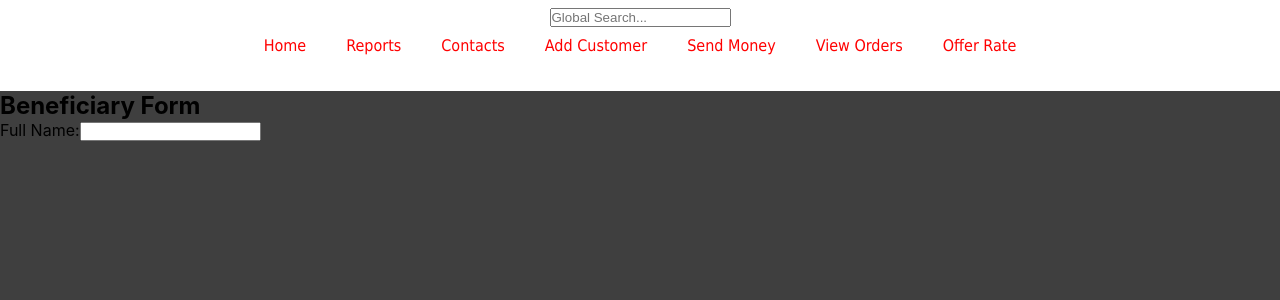
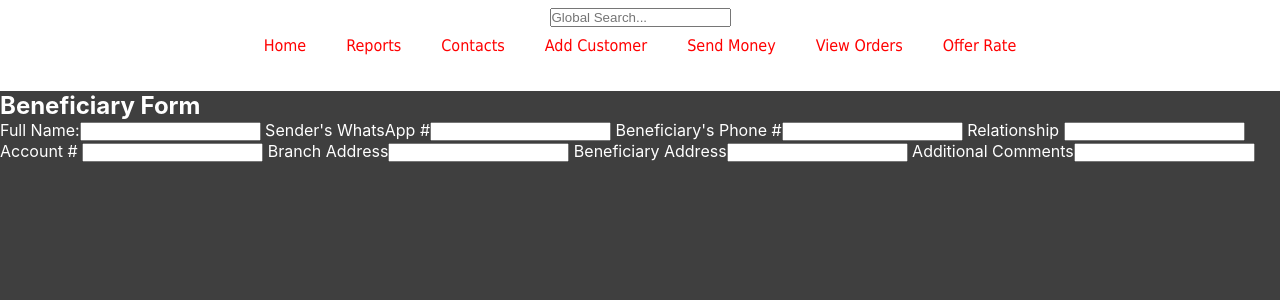
Before and after one commit to Git-Ge0rge/MegaMoneyExchange, a React (Create React App) app in the folder mme-website/: page /view-customer/1 in a window 1280 px wide. Shown: the top 300 px of the page. Built offline with nearby package versions, Linux system fonts and the light colour scheme.

Commit message:
beneficiary form setup

```diff
--- a/mme-website/src/components/BeneficiaryForm/BeneficiaryForm.jsx
+++ b/mme-website/src/components/BeneficiaryForm/BeneficiaryForm.jsx
@@ -7,7 +7,7 @@ function BenefiecaryForm(props) {
     const [senderWhatsApp, setSenderWhatsApp] = useState("");
     const [beneficiaryPhoneNo, setBeneficiaryPhoneNo] = useState("");
     const [relation, setRelation] = useState("");
-    const [AccountNo, setAccountNo] = useState("");
+    const [accountNo, setAccountNo] = useState("");
     const [branchAddress, setBranchAddress] = useState("");
     const [beneficiaryAddress, setBeneficiaryAddress] = useState("");
     const [additionalComments, setAdditionalComments] = useState("");
@@ -16,13 +16,69 @@ function BenefiecaryForm(props) {
     <div className='beneficiary-form'>
      <h2>Beneficiary Form</h2>
         <form>
-            <label>Full Name:</label>
+          <label>Full Name:</label>
             <input
-          type="text"
-          required
-          value={fullName.toUpperCase()}
-          onChange={(e) => setFullName(e.target.value)}
-        />
+            type="text"
+            required
+            value={fullName}
+            onChange={(e) => setFullName(e.target.value)}
+            />
+
+          <label> Sender's WhatsApp #</label>
+            <input
+            type="number"
+            required
+            value={senderWhatsApp}
+            onChange={(e) => setSenderWhatsApp(e.target.value)}
+            />
+
+          <label> Beneficiary's Phone #</label>
+            <input
+            type="number"
+            required
+            value={beneficiaryPhoneNo}
+            onChange={(e) => setBeneficiaryPhoneNo(e.target.value)}
+            />
+
+          <label> Relationship </label>
+            <input
+            type="text"
+            required
+            value={relation}
+            onChange={(e) => setRelation(e.target.value)}
+            />
+
+          <label> Account # </label>
+            <input
+            type="text"
+            required
+            value={accountNo}
+            onChange={(e) => setAccountNo(e.target.value)}
+            />
+
+          <label> Branch Address</label>
+            <input
+            type="text"
+            required
+            value={branchAddress}
+            onChange={(e) => setBranchAddress(e.target.value)}
+            />
+
+          <label> Beneficiary Address</label>
+            <input
+            type="text"
+            required
+            value={beneficiaryAddress}
+            onChange={(e) => setBeneficiaryAddress(e.target.value)}
+            />
+
+          <label> Additional Comments</label>
+            <input
+            type="text"
+            required
+            value={additionalComments.toUpperCase()}
+            onChange={(e) => setAdditionalComments(e.target.value)}
+            />
 
         </form>
 
--- a/mme-website/src/components/BeneficiaryForm/BeneficiaryForms.css
+++ b/mme-website/src/components/BeneficiaryForm/BeneficiaryForms.css
@@ -0,0 +1,3 @@
+body{
+    color:white;
+}
--- a/mme-website/src/pages/AdminHome/AdminHome.css
+++ b/mme-website/src/pages/AdminHome/AdminHome.css
@@ -10,13 +10,13 @@
 
 .top-tables-homepage{
     background: white;
-    margin: 1rem;
+    margin: 10rem;
     border: 10rem;
 }
 
 .top-tables-homepage2{
     background: blue;
-    margin: 1rem;
+    margin: 50rem;
     border: 10rem;
 
 }
--- a/mme-website/src/pages/App/App.js
+++ b/mme-website/src/pages/App/App.js
@@ -19,7 +19,7 @@ function App() {
         <Route path="/" element={<AdminHome/>}/>
         <Route path="reports" element={<ReportsAdmin/>}/>
         <Route path="contacts" element={<ContactsAdmin/>}/>
-        <Route path="view-customer/:id" element={<BeneficiaryForm/>}/>
+        <Route path="view-customer/:id" element={<ViewCustomerAdmin/>}/>
         <Route path="add-customer" element={<AddCustomerAdmin/>}/>
         <Route path="send-money" element={<SendMoneyAdmin/>}/>
         <Route path="view-orders" element={<ViewOrdersAdmin/>}/>
--- a/mme-website/src/pages/ViewCustomerAdmin/ViewCustomerAdmin.jsx
+++ b/mme-website/src/pages/ViewCustomerAdmin/ViewCustomerAdmin.jsx
@@ -1,8 +1,11 @@
 import React from 'react'
+import BeneficiaryForm from '../../components/BeneficiaryForm/BeneficiaryForm'
 
 function ViewCustomerAdmin() {
   return (
-    <div>ViewCustomer</div>
+    <div>
+      <BeneficiaryForm/>
+    </div>
   )
 }
 
```
